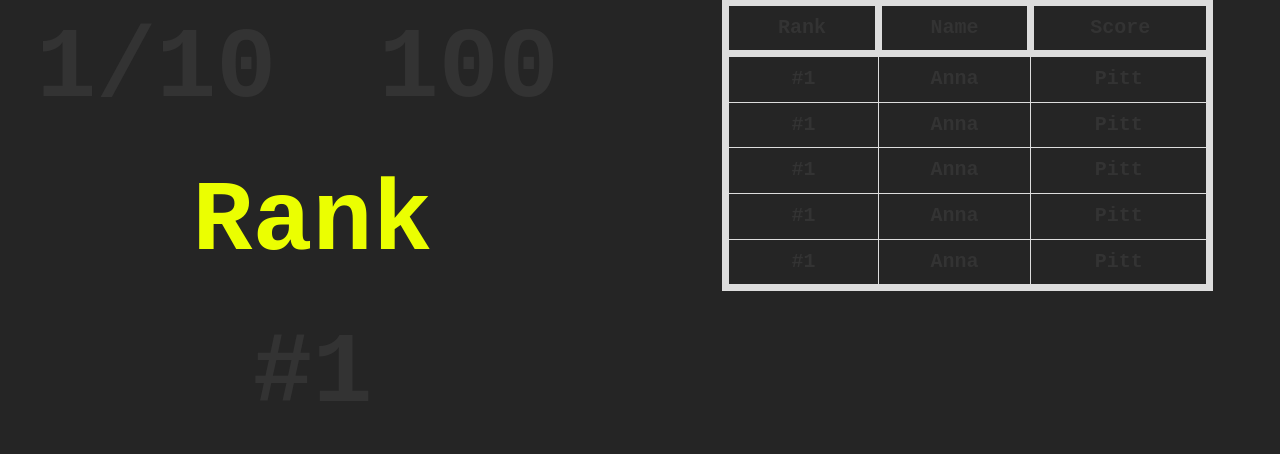
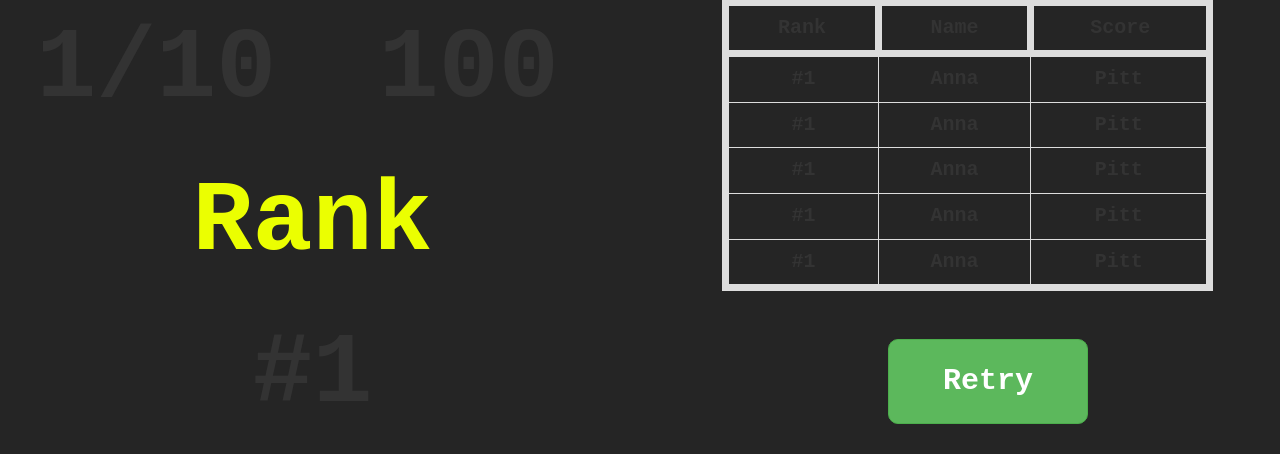
Before and after one commit to S-Tawan/Quiz_game, a PHP site: page /end_game.php in a window 1280 px wide. Shown: the part 379-833 px from the top of the page. Before the commit the page ends 780 px from the top, so only its background shows below. Run offline with PHP 8.4, Linux system fonts and the light colour scheme; the visitor is signed in with stand-in values (Sample User, id 1).

Commit message:
button end game

```diff
--- a/end_game.php
+++ b/end_game.php
@@ -124,6 +124,7 @@
                             </tbody>
                         </table>
                     </div>
+                    <a class="btn btn-success" id="bt-endgame">Retry</a>
                     <div class="col-md-1"></div>
                 </div>
             </div>
--- a/style.css
+++ b/style.css
@@ -17,6 +17,14 @@ h1{
 
 #tab-endgame{
     font-size: 20px;
+    font-weight: bolder;
+}
+
+#bt-endgame{
+    border-radius: 10px;
+    padding:20px;
+    width:200px;
+    font-size: 30px;
     font-weight: bolder;
 }
 
```
